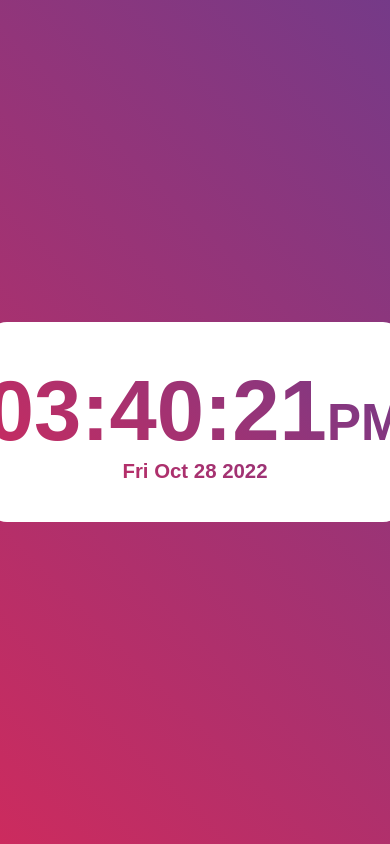
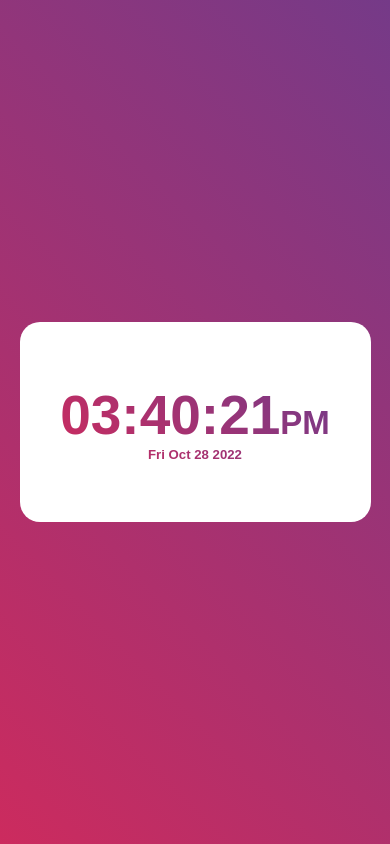
Before and after one commit to mdadeel360/digital-clock-in-javascript, a plain HTML site: page index.html in a window 390 px wide. Drawn offline with Linux system fonts and the light colour scheme.

Commit message:
responsiveness added

```diff
--- a/style.css
+++ b/style.css
@@ -51,3 +51,13 @@ body{
   font-size: 40%;
   text-align: center;
 }
+
+@media screen and (max-width: 600px) {
+  .clock_container{
+    width: 100%;
+    max-width: 90%;
+  }
+  .clock_text{
+    font-size: 55px;
+  }
+}
```
